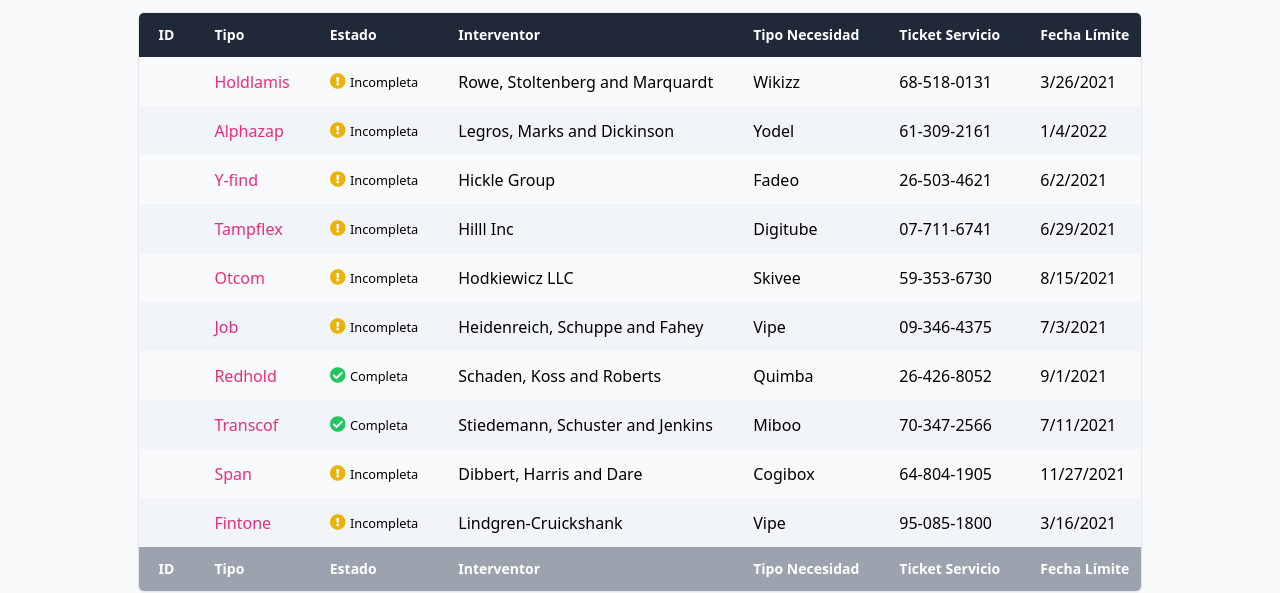
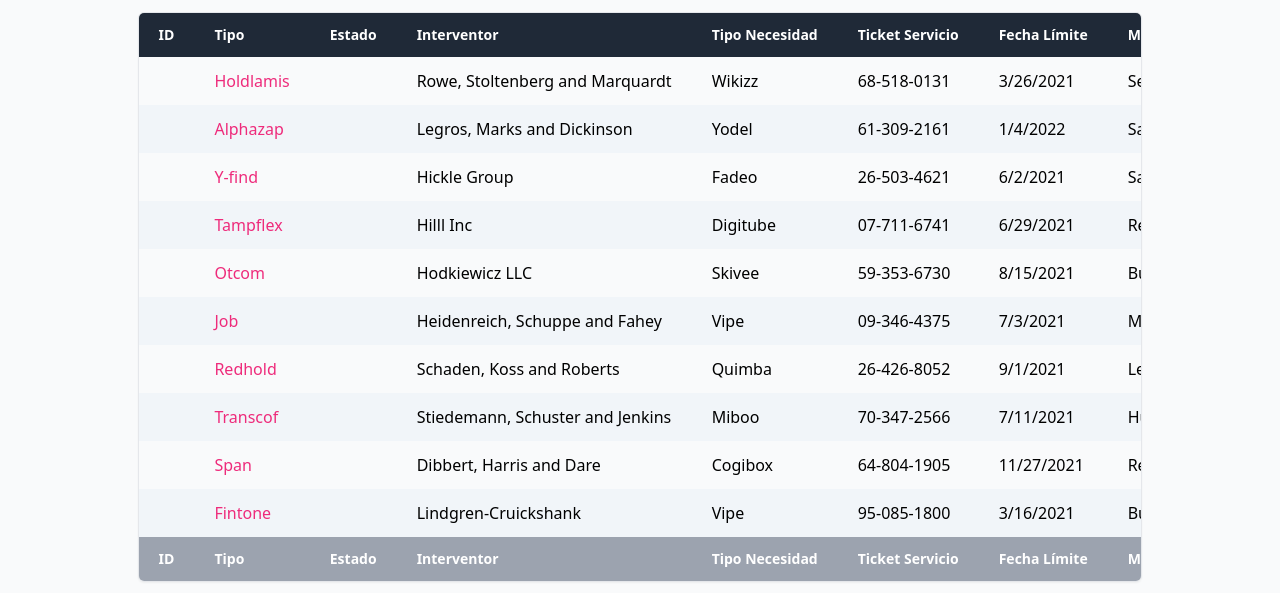
Before and after one commit to danitrago/fl_gp_front, a React (Create React App) app: page /my-requests in a window 1280 px wide. Shown: the part 225-818 px from the top of the page. Built offline with nearby package versions, Linux system fonts and the light colour scheme; no server answers; what tailwind-safelist-generator would draw is missing.

Commit message:
estado column

```diff
--- a/src/pages/MyRequests.tsx
+++ b/src/pages/MyRequests.tsx
@@ -24,18 +24,18 @@ const MyRequests = () => {
             {item.crcf3_id_tipo_solicitud}
           </Link>
         ),
-        crcf3_id_estado_solicitud:
-          Math.random() > 0.5 ? (
-            <span>
-              <i className="fa fa-check-circle text-green-500"></i>{" "}
-              <small>Completa</small>
-            </span>
-          ) : (
-            <span>
-              <i className="fa fa-exclamation-circle text-yellow-500"></i>{" "}
-              <small>Incompleta</small>
-            </span>
-          ),
+        // crcf3_id_estado_solicitud:
+        //   Math.random() > 0.5 ? (
+        //     <span>
+        //       <i className="fa fa-check-circle text-green-500"></i>{" "}
+        //       <small>Completa</small>
+        //     </span>
+        //   ) : (
+        //     <span>
+        //       <i className="fa fa-exclamation-circle text-yellow-500"></i>{" "}
+        //       <small>Incompleta</small>
+        //     </span>
+        //   ),
       };
     });
   }, [requestsList]);
```
